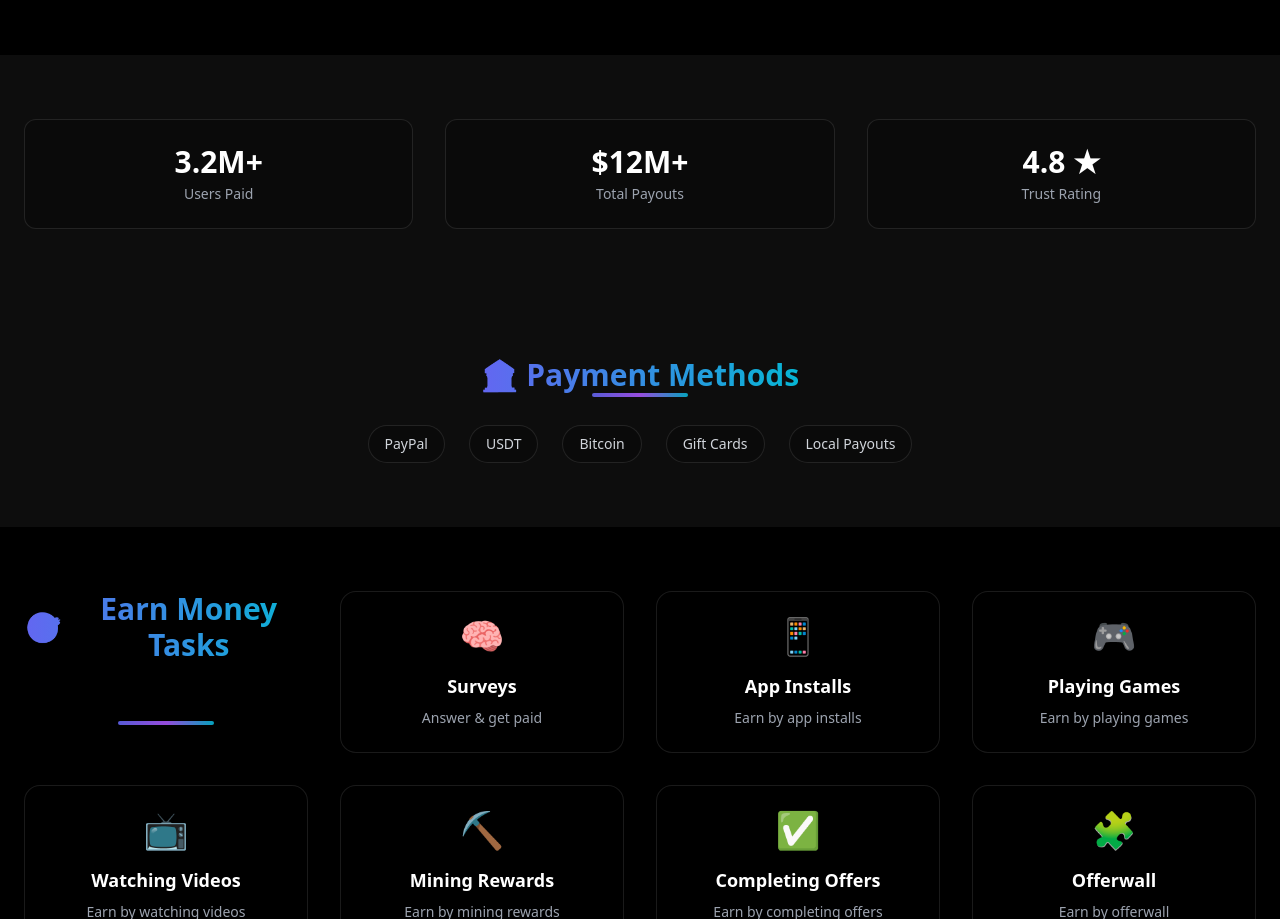
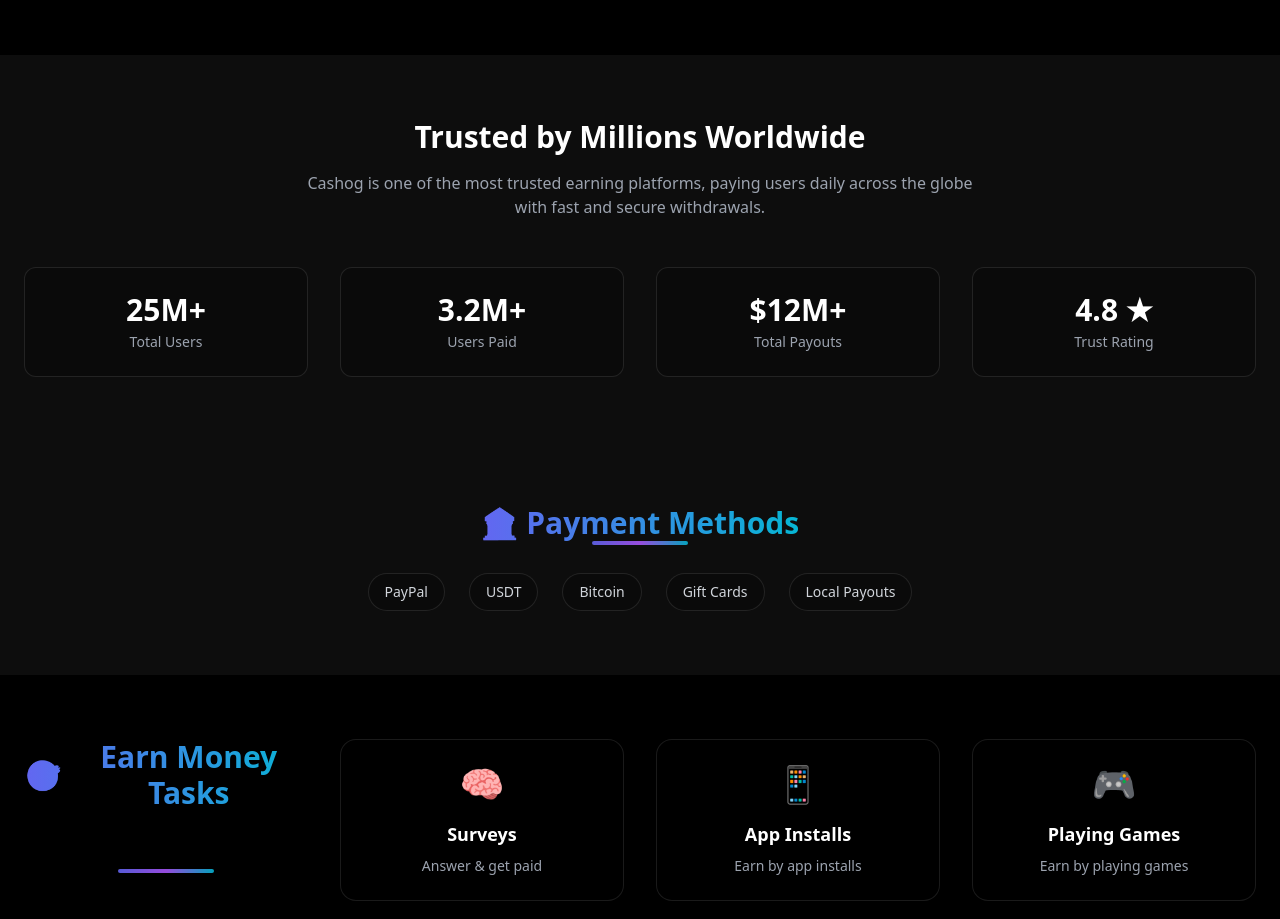
Before and after one commit to tool63/cashin, a Next.js app: page / in a window 1280 px wide. Shown: the part 1492-2411 px from the top of the page. Built offline with nearby package versions, Linux system fonts and the light colour scheme.

Commit message:
Update page.tsx

```diff
--- a/app/page.tsx
+++ b/app/page.tsx
@@ -55,13 +55,44 @@ export default function Home() {
       <LiveWithdrawals />
 
       {/* ================= TRUST / STATS ================= */}
-      <section className="py-16 bg-black/5 dark:bg-white/5">
-        <div className="max-w-7xl mx-auto px-6 grid sm:grid-cols-3 gap-8 text-center">
-          <Stat title="Users Paid" value="3.2M+" />
-          <Stat title="Total Payouts" value="$12M+" />
-          <Stat title="Trust Rating" value="4.8 ★" />
-        </div>
-      </section>
+<section className="py-16 bg-black/5 dark:bg-white/5">
+  <div className="max-w-7xl mx-auto px-6 text-center">
+
+    {/* Section Title */}
+    <h2 className="text-3xl font-bold mb-4">
+      Trusted by Millions Worldwide
+    </h2>
+    <p className="text-gray-600 dark:text-gray-400 max-w-2xl mx-auto mb-12">
+      Cashog is one of the most trusted earning platforms, paying users daily
+      across the globe with fast and secure withdrawals.
+    </p>
+
+    {/* Stats Grid */}
+    <div className="grid sm:grid-cols-2 md:grid-cols-4 gap-8">
+      <Stat
+        title="Total Users"
+        value="25M+"
+        description="Active users earning rewards daily"
+      />
+      <Stat
+        title="Users Paid"
+        value="3.2M+"
+        description="Members who successfully withdrew earnings"
+      />
+      <Stat
+        title="Total Payouts"
+        value="$12M+"
+        description="Rewards paid to our community"
+      />
+      <Stat
+        title="Trust Rating"
+        value="4.8 ★"
+        description="Average user rating across platforms"
+      />
+    </div>
+  </div>
+</section>
+
 
       {/* ================= PAYMENT METHODS ================= */}
       <section className="py-16 bg-black/5 dark:bg-white/5">
```
